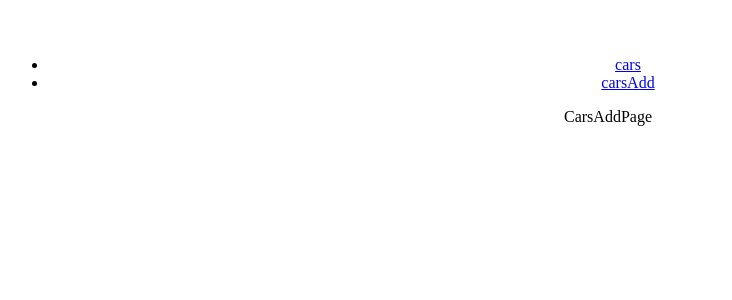
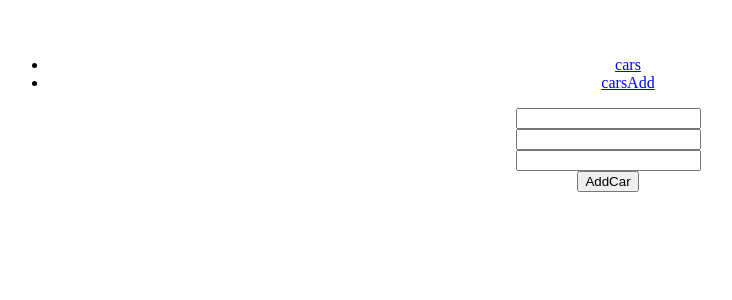
Before and after one commit to Alexmag75/react, a React (Vite) app: page /cars/create in a window 1280 px wide. Shown: the top 300 px of the page, without its empty margins (32-764 px from the left). Built offline with nearby package versions, Linux system fonts and the light colour scheme.

Commit message:
hw/hw5/task1

```diff
--- a/src/components/CarsComponent.tsx
+++ /dev/null
@@ -1,5 +0,0 @@
-export const CarsComponent=()=>{
-    return(
-        <></>
-    )
-}
--- a/src/pages/CarsAddPage.tsx
+++ b/src/pages/CarsAddPage.tsx
@@ -1,7 +1,36 @@
+import {useForm} from "react-hook-form";
+import type {Cars} from "../modeles/Cars.ts";
+import {carsValidator} from "../validators/carValidator.ts";
+import {joiResolver} from "@hookform/resolvers/joi";
+import {addCar} from "../services/service.tsx";
+
 export const CarsAddPage=() => {
 
+const {register, handleSubmit, formState: {errors}}=useForm<Cars>({mode:'all', resolver:joiResolver(carsValidator)});
 
+const createhandler=(data:Cars)=>{
+    addCar(data);
+
+}
     return(
-        <> CarsAddPage</>
+        <>
+        <form onSubmit={handleSubmit(createhandler)}>
+        <div>
+            <input type="text" {...register('brand')} />
+            <div> {errors.brand?.message}</div>
+        </div>
+        <div>
+            <input type="number" {...register('price')} />
+            <div> {errors.price?.message}</div>
+        </div>
+        <div>
+            <input type="number" {...register('year')} />
+            <div> {errors.year?.message}</div>
+        </div>
+              <button>AddCar</button>
+
+        </form>
+
+        </>
     )
 }
--- /dev/null
+++ b/src/validators/carValidator.ts
@@ -0,0 +1,17 @@
+import * as Joi from "joi";
+
+export const carsValidator=Joi.object({
+    brand: Joi.string().pattern(new RegExp('^[a-zA-Zа-яА-яёЁіІїЇєЄҐґ]{1,20}$'))
+        .messages({'string patter base': 'Не правильный ввод' }).max(20.).min(1),
+    price: Joi.number().max(1000000).min(0)
+        .messages({
+            'number.min': 'Минимальная цена 0',
+            'number.max': 'Максимальная цена 1000000'
+        }),
+    year: Joi.number().max(2026).min(1990)
+        .messages({
+            'number.min': 'Минимальный год выпуска 1990',
+            'number.max': 'Максимальный год выпуска 2026'
+        }),
+
+});
```
